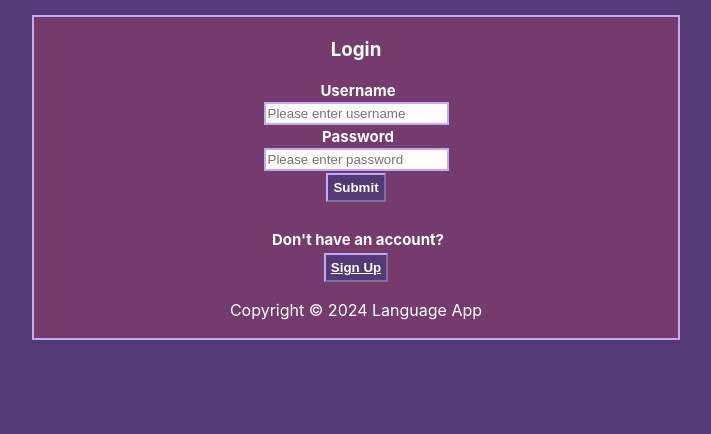
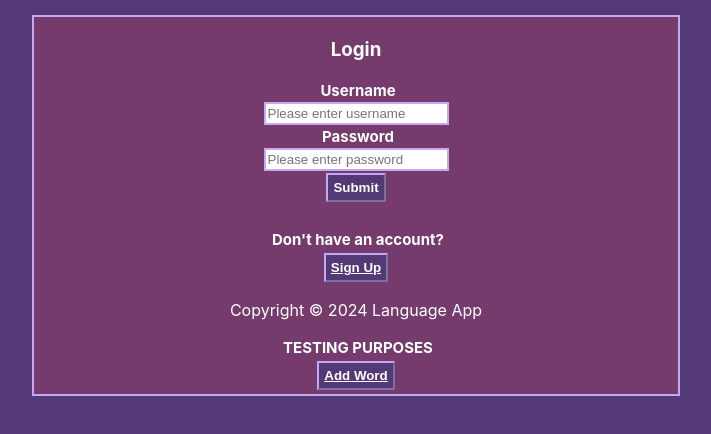
Before and after one commit to KristaSmith247/CS-4800, a React (Create React App) app in the folder frontend/: page / in a window 1280 px wide. Shown: the top 434 px of the page, without its empty margins (288-999 px from the left). Built offline with nearby package versions, Linux system fonts and the light colour scheme.

Commit message:
Can add word but not create account

```diff
--- a/frontend/src/components/AddWord.js
+++ b/frontend/src/components/AddWord.js
@@ -8,6 +8,7 @@ export default function AddWord() {
         english: "",
         spanish: "",
         partOfSpeech: "", // tells if noun, adjective, etc
+        // db: "",
         message: "", // return if sucessful or error
     });
     const [invalidMessage, setInvalidMessage] = useState("");
@@ -25,7 +26,7 @@ export default function AddWord() {
         console.log("In onSubmit - add word");
         console.log(form);
 
-        let englishCheck, spanishCheck, partOfSpeechCheck = 1;
+        let englishCheck, spanishCheck, partOfSpeechCheck, dbCheck = 1;
 
         // english check
         if (!form.english) {
@@ -48,6 +49,13 @@ export default function AddWord() {
         } else {
             partOfSpeechCheck = 0;
         }
+
+        // if (!form.db) {
+        //     dbCheck = 1;
+        //     setInvalidMessage("Please enter the db this should be a part of.");
+        // } else {
+        //     dbCheck = 0;
+        // }
 
 
         console.log(form);
@@ -86,8 +94,8 @@ export default function AddWord() {
 
                     console.log("From create word: ");
                     console.log("Word: ", word);
+
                     setForm({ english: "", spanish: "", partOfSpeech: "" });
-
                     if (word.message == null) {
                         //navigate(-1);
                         console.log("Word message null");
@@ -96,12 +104,14 @@ export default function AddWord() {
                     }
                 }
                 catch (error) {
+
                     window.alert(error);
                     return;
                 }
 
             }
             createWord();
+
         }
     }
 
@@ -117,6 +127,7 @@ export default function AddWord() {
                     type="text"
                     placeholder="Please enter an English translation."
                     name="english"
+                    value={form.english}
                     onChange={(e) => updateForm({ english: e.target.value })}
                     required
                 />
@@ -128,6 +139,7 @@ export default function AddWord() {
                     id="spanish"
                     type="text"
                     placeholder="Please enter a Spanish translation."
+                    value={form.spanish}
                     onChange={(e) => updateForm({ spanish: e.target.value })}
                     required
                 />
@@ -137,9 +149,22 @@ export default function AddWord() {
                     id="partOfSpeech"
                     type="text"
                     placeholder="Please enter a part of speech"
+                    value={form.partOfSpeech}
                     onChange={(e) => updateForm({ partOfSpeech: e.target.value })} required />
+
+                {/* <label htmlFor="db" className="form-label">
+                    Database
+                </label>
+                <input
+                    id="db"
+                    type="text"
+                    placeholder="Please enter the database."
+                    name="db"
+                    onChange={(e) => updateForm({ db: e.target.value })}
+                    required
+                /> */}
                 <br />
-                <button type="submit" value="Create Account" onClick={handleSubmit}>Add Word</button>
+                <button type="submit" value="addWord" onClick={handleSubmit}>Add Word</button>
             </form>
             {invalidMessage}
         </div>
--- a/frontend/src/components/Create.js
+++ b/frontend/src/components/Create.js
@@ -1,8 +1,6 @@
 import "./Create.css";
 import React, { useState } from "react";
 import { useNavigate } from "react-router-dom";
-//import axios from 'axios';
-//import { ReactSession } from "react-client-session";
 
 export default function Create() {
 	const [form, setForm] = useState({
@@ -26,11 +24,6 @@ export default function Create() {
 		let usernameCheck, passwordCheck, typeCheck = 1;
 
 		console.log("In onSubmit");
-
-		// ReactSession.setStoreType("sessionStorage");
-		// ReactSession.set("username", form.username);
-		// console.log("Username: " + ReactSession.get("username"));
-
 		console.log(form);
 
 		// username check
@@ -58,13 +51,14 @@ export default function Create() {
 			passwordCheck = 1;
 		}
 
-		if (usernameCheck === 0 && passwordCheck === 0) {
+		if (usernameCheck === 0 && passwordCheck === 0 && typeCheck === 0) {
 			console.log("No errors in form");
 			const newAccount = { ...form };
 			delete newAccount.message;
 
 			console.log("New account");
 			console.log(newAccount);
+			async function createAccount() {
 				try {
 					const response = await fetch("http://localhost:4000/accounts/create", {
 						method: "POST",
@@ -89,9 +83,8 @@ export default function Create() {
 					const account = await response.json();
 
 					console.log("From create: ");
-				console.log(account);
 
-				setForm({ username: "", password: "", type: "" });
+					setForm({ username: "", password: "", confirmPassword: "", type: "" });
 
 					if (account.message == null) {
 						//navigate(-1);
@@ -104,19 +97,8 @@ export default function Create() {
 					window.alert(error);
 					return;
 				}
-
-
-			// axios.post('http://localhost:4000/accounts/create', { form })
-			// 	.then(result => {
-			// 		console.log(result);
-			// 		const account = result.json();
-			// 	})
-			// 	.catch(err => {
-			// 		console.log(err);
-			// 		return;
-			// 	});
-
-
+			}
+			createAccount();
 		}
 	}
 
@@ -132,6 +114,7 @@ export default function Create() {
 					type="text"
 					placeholder="Please enter username"
 					name="username"
+					value={form.username}
 					onChange={(e) => updateForm({ username: e.target.value })}
 					required
 				/>
@@ -143,6 +126,7 @@ export default function Create() {
 					id="password"
 					type="text"
 					placeholder="Please enter password"
+					value={form.password}
 					onChange={(e) => updateForm({ password: e.target.value })}
 					required
 				/>
@@ -152,6 +136,7 @@ export default function Create() {
 					id="confirmPassword"
 					type="text"
 					placeholder="Please confirm password"
+					value={form.confirmPassword}
 					onChange={(e) => updateForm({ confirmPassword: e.target.value })} required />
 
 				<label htmlFor="type" className="form-label">
@@ -169,7 +154,6 @@ export default function Create() {
 					<option value="travel">Travel</option>
 				</select>
 				<br />
-				{/* <input type="submit" value="Create Account" /> */}
 				<button type="submit" value="Create Account" onClick={handleSubmit}>Create Account</button>
 			</form>
 			{invalidMessage}
--- a/frontend/src/components/Login.js
+++ b/frontend/src/components/Login.js
@@ -83,6 +83,11 @@ export default function Login() {
 			<div className="footer">
 				<p>Copyright &copy; 2024 Language App</p>
 			</div>
+
+			<label>TESTING PURPOSES</label>
+			<button>
+				<a href="/addword">Add Word</a>
+			</button>
 		</div>
 	); // end of return
 } // end of function
```
Also changed, not shown: 2 other files (tests, documents, lock files or other folders). Lines whose indentation alone changed are shown as unchanged.
